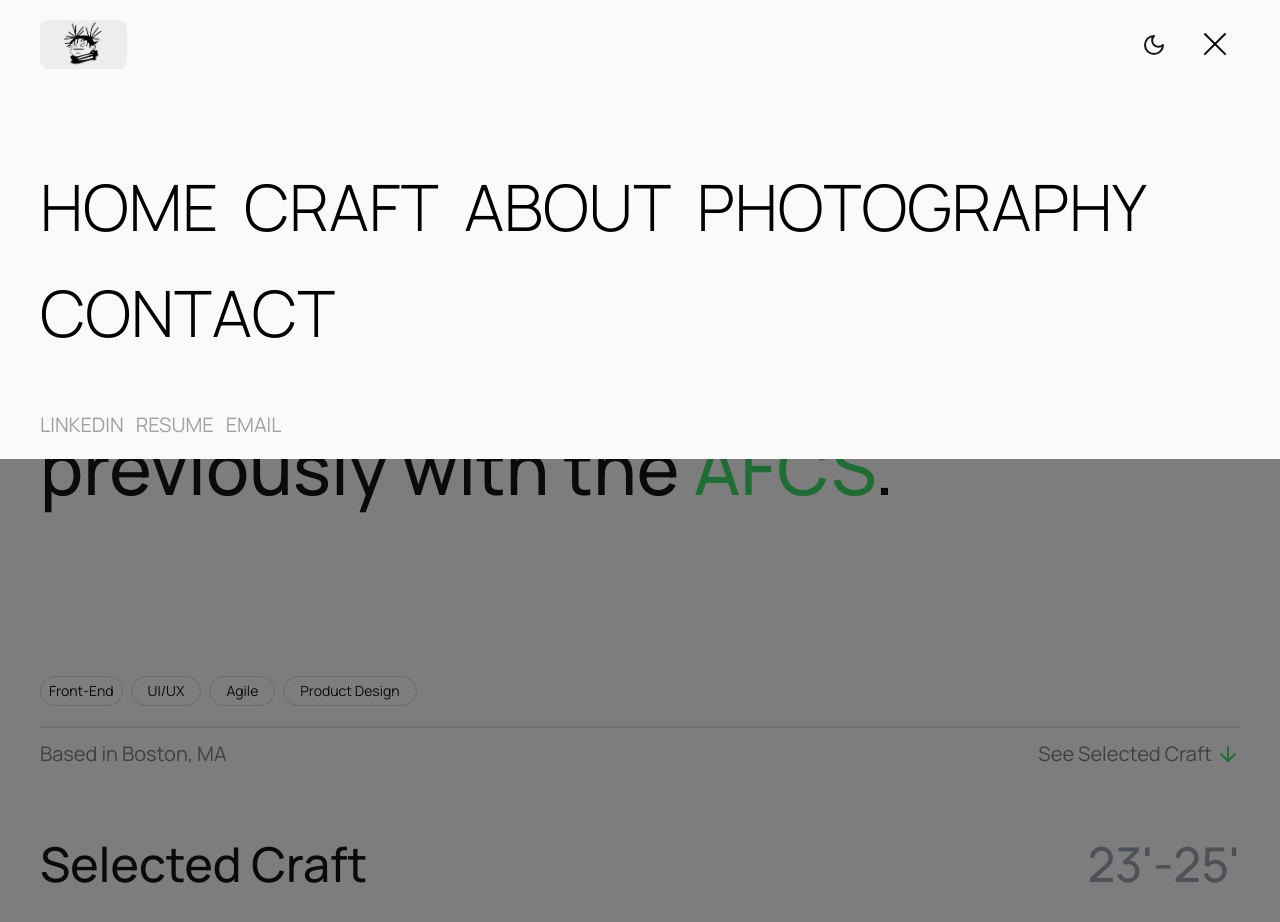
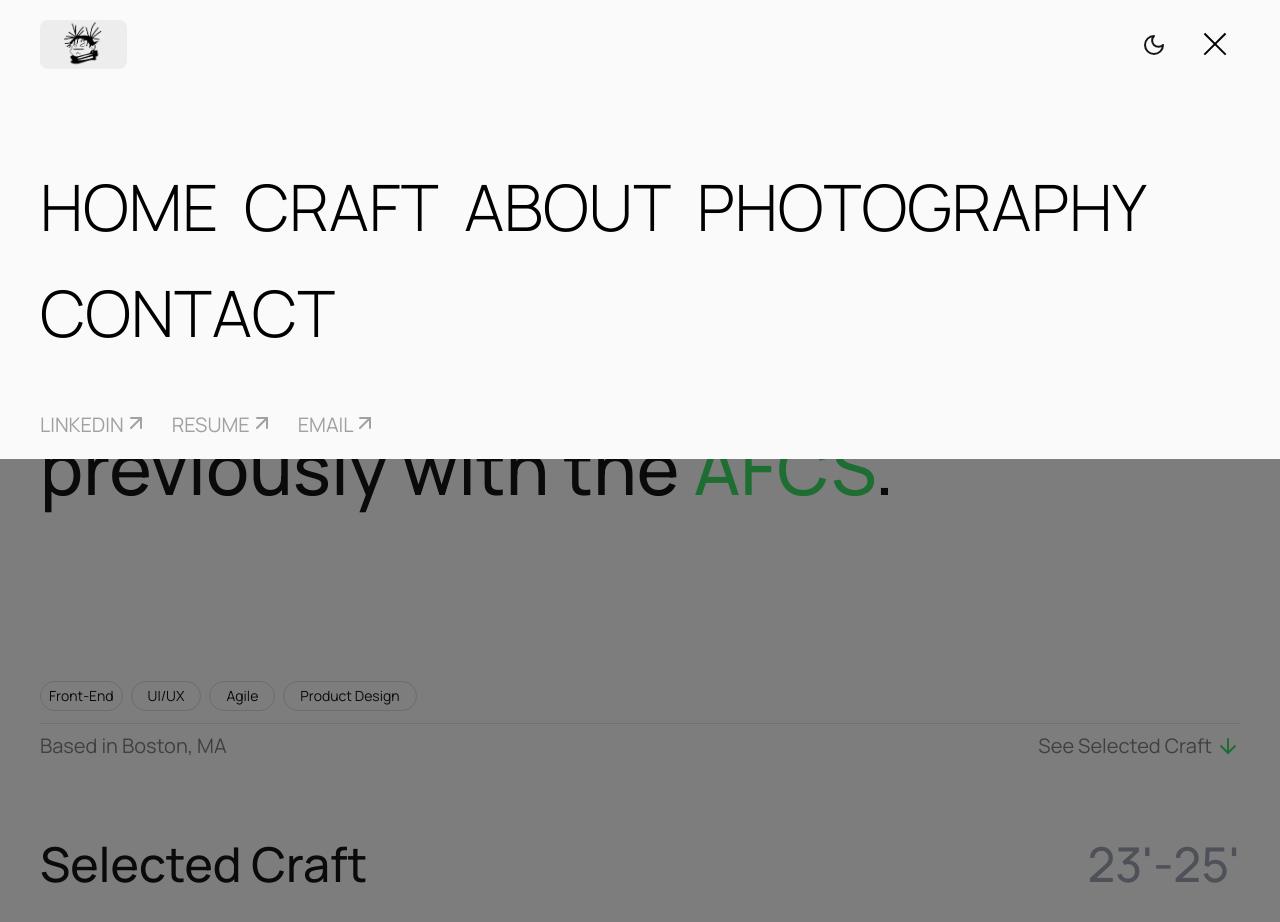
Before and after one commit to clam365/portfolio1, a Next.js app: page / in a window 1280 px wide. Both pictures are taken after a click on the element 1191 px from the left and 44 px from the top of the page. Shown: the top 922 px of the page. Built offline with nearby package versions, Linux system fonts and the light colour scheme.

Commit message:
Minor Bug Fixes

```diff
--- a/app/globals.css
+++ b/app/globals.css
@@ -36,6 +36,7 @@ html.dark span:hover {
 
 html.dark #footer1 {
   background-color: #131313;
+  border-color: #646464;
 }
 
 html.dark #based {
@@ -64,3 +65,8 @@ html.dark #footerContent {
 html.dark .list-dot {
   background-color: #3cda64;
 }
+
+html.dark #newLine {
+  border-color: #646464;
+  color: #646464;
+}
--- a/components/footer/content.jsx
+++ b/components/footer/content.jsx
@@ -61,11 +61,15 @@ export default function Content() {
                     </div>
                 </div>
             </div>
-            <hr className={"border border-[#e1e1e1] mx-4 md:mx-14 lg:mx-28 xl:mx-52 "}/>
-            <div className={"flex justify-between px-6 md:px-20 lg:px-32 xl:px-60 py-4 text-sm "} id={"footer1"}>
-                <h1 className={"text-newGray"}>© 2024 Chris Lam</h1>
-                <h1 className={"text-newGray"}>I used all my Uji Matcha to make this</h1>
+            <div id={"footer1"} className={"px-4 md:px-14 lg:px-28 xl:px-52"}>
+                <div
+                    className={"flex justify-between px-6 py-4 text-sm border-t border-t-[#e1e1e1]"}
+                    id={"footer1"}>
+                    <h1 className={"text-newGray"} id={"newLine"}>© 2024 Chris Lam</h1>
+                    <h1 className={"text-newGray"} id={"newLine"}>I used all my Uji Matcha to make this</h1>
+                </div>
             </div>
+
         </div>
 
     );
--- a/components/header/nav/Footer/index.jsx
+++ b/components/header/nav/Footer/index.jsx
@@ -1,6 +1,7 @@
 import styles from './style.module.scss';
 import { translate } from '../../anim';
 import { motion } from 'framer-motion';
+import {ArrowUpRight} from "lucide-react";
 
 export default function Footer() {
     return (
@@ -11,10 +12,19 @@ export default function Footer() {
                     variants={translate} initial="initial"
                     animate="enter"
                     exit="exit">
-                    <div className={"space-x-3"}>
-                        <a className={"text-xl"} href={"https://www.linkedin.com/in/chrislam365"} target="_blank">LinkedIn</a>
-                        <a className={"text-xl"} href="/resume.pdf" target="_blank" rel="opener referrer">Resume</a>
-                        <a className={"text-xl"} href="mailto:christopherlam110@gmail.com">Email</a>
+                    <div className={"space-x-6 flex"}>
+                        <a className={"text-xl flex space-x-2 group"} href={"https://www.linkedin.com/in/chrislam365"} target="_blank">
+                            LinkedIn
+                            <ArrowUpRight className={"group-hover:text-spotify transition"}/>
+                        </a>
+                        <a className={"text-xl flex space-x-2 group"} href="/resume.pdf" target="_blank" rel="opener referrer">
+                            Resume
+                            <ArrowUpRight className={"group-hover:text-spotify transition"}/>
+                        </a>
+                        <a className={"text-xl flex space-x-2 group"} href="mailto:christopherlam110@gmail.com">
+                            Email
+                            <ArrowUpRight className={"group-hover:text-spotify transition"}/>
+                        </a>
 
                     </div>
 
--- a/components/hero/hero.js
+++ b/components/hero/hero.js
@@ -63,7 +63,7 @@ export default function Hero() {
                     show: {opacity: 1, transition: {duration: 0.75}},
                 }}
             >
-                <div className="flex gap-x-2" >
+                <div className="flex gap-x-2 mb-3" >
                     <p className="border border-[#d8d8d8] rounded-full px-2 py-1 text-sm md:text-md inline-block text-slight-black" id={"tags"}>
                         Front-End
                     </p>
@@ -77,12 +77,10 @@ export default function Hero() {
                         Product Design
                     </p>
                 </div>
-                <hr className="my-3 mt-5 border border-[#e1e1e1]" />
-
-                <div className="flex justify-between items-center">
+                <div className="flex justify-between items-center border-t border-t-[#e1e1e1] py-2" id={"newLine"}>
                     <p className="text-newGray text-xl" id={"based"}>Based in Boston, MA</p>
                     <Link href={"/#craft"}>
-                        <p className="text-newGray text-xl flex items-center" >
+                        <p className="text-newGray text-xl flex items-center " >
                             See Selected Craft <span><ArrowDown className="ml-1 text-spotify" /></span>
                         </p>
                     </Link>
```
